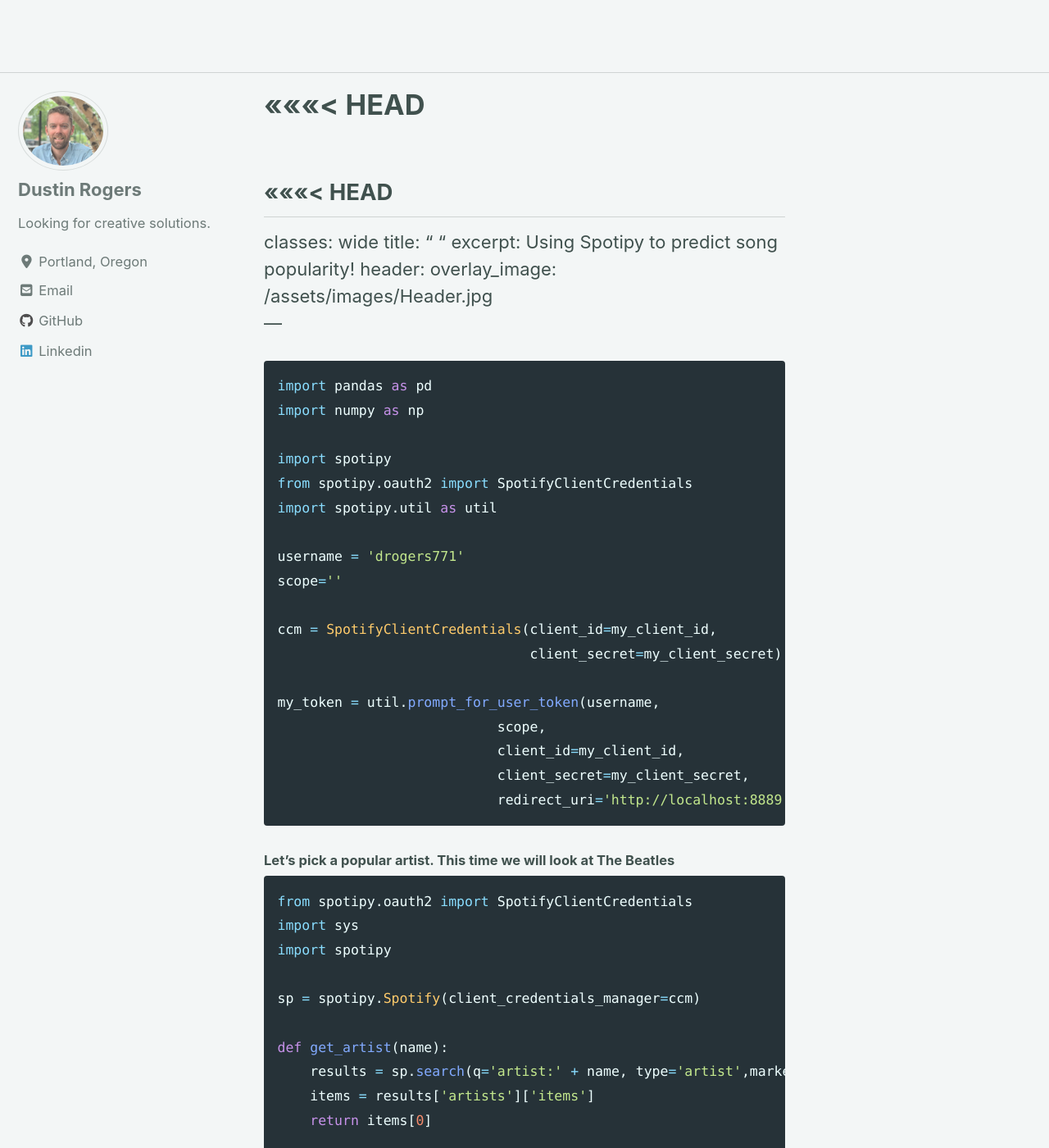
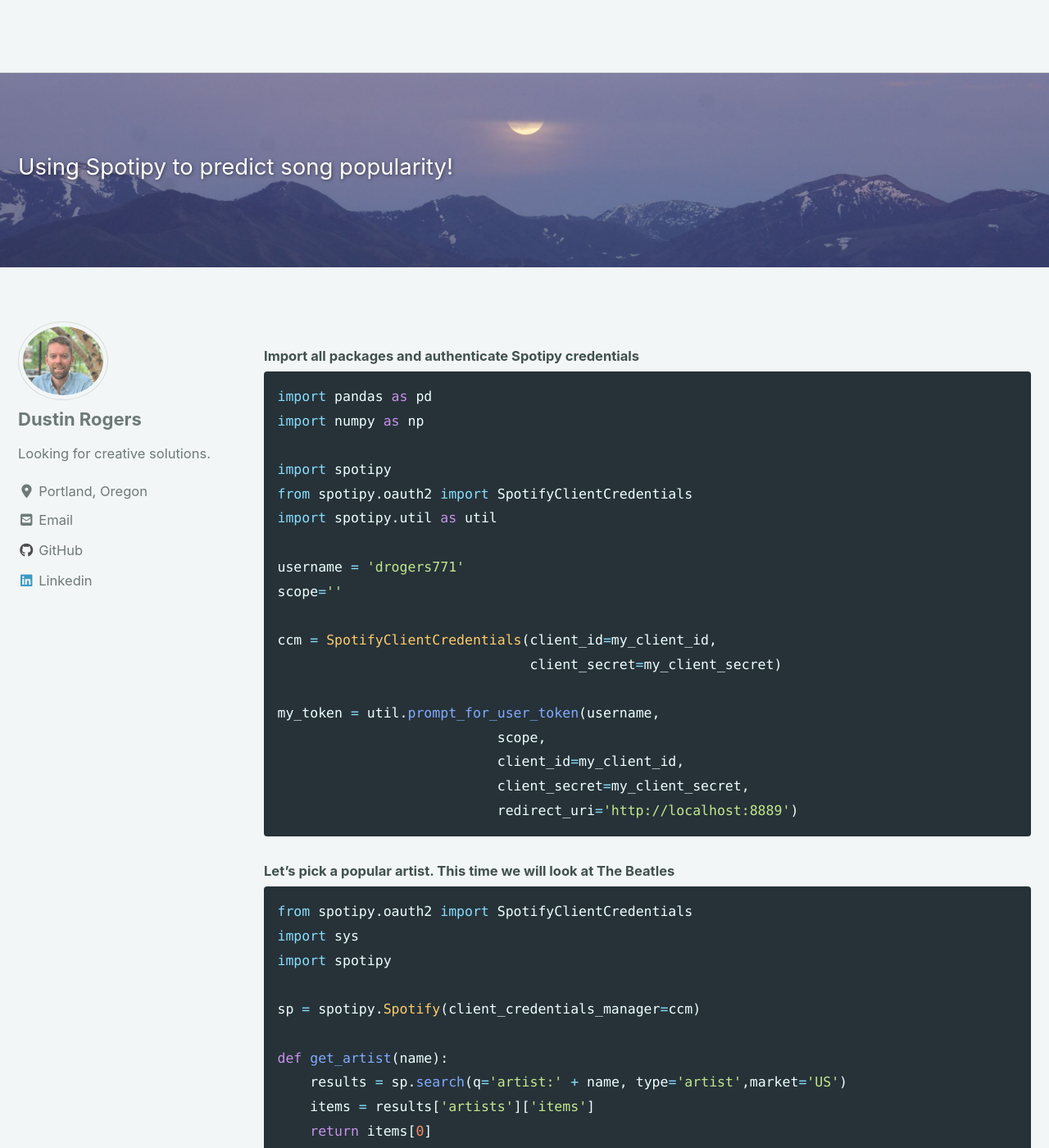
Before and after one commit to DustinRogers/Spotipy_Popularity, a Jekyll site: the page built from Spotipy_Popularity.md, in a window 1280 px wide and 1400 px high. Shown: the whole window at 82% size. Built offline with Jekyll 4.4.1, drawn with Linux system fonts in a browser that asks for light colours; cached includes are drawn as plain includes; nearby versions of some CDN libraries; our own code applies the rules of GitHub Pages for plain Markdown files; some of the changed text lies outside the part shown.

Commit message:
Update Spotipy_Popularity.md

````diff
--- a/Spotipy_Popularity.md
+++ b/Spotipy_Popularity.md
@@ -1,4 +1,3 @@
-<<<<<<< HEAD
 ---
 classes: wide
 title: " "
@@ -7,6 +6,7 @@
   overlay_image: /assets/images/Header.jpg
 ---
 
+#### Import all packages and authenticate Spotipy credentials
 ```python
 import pandas as pd
 import numpy as np
````
